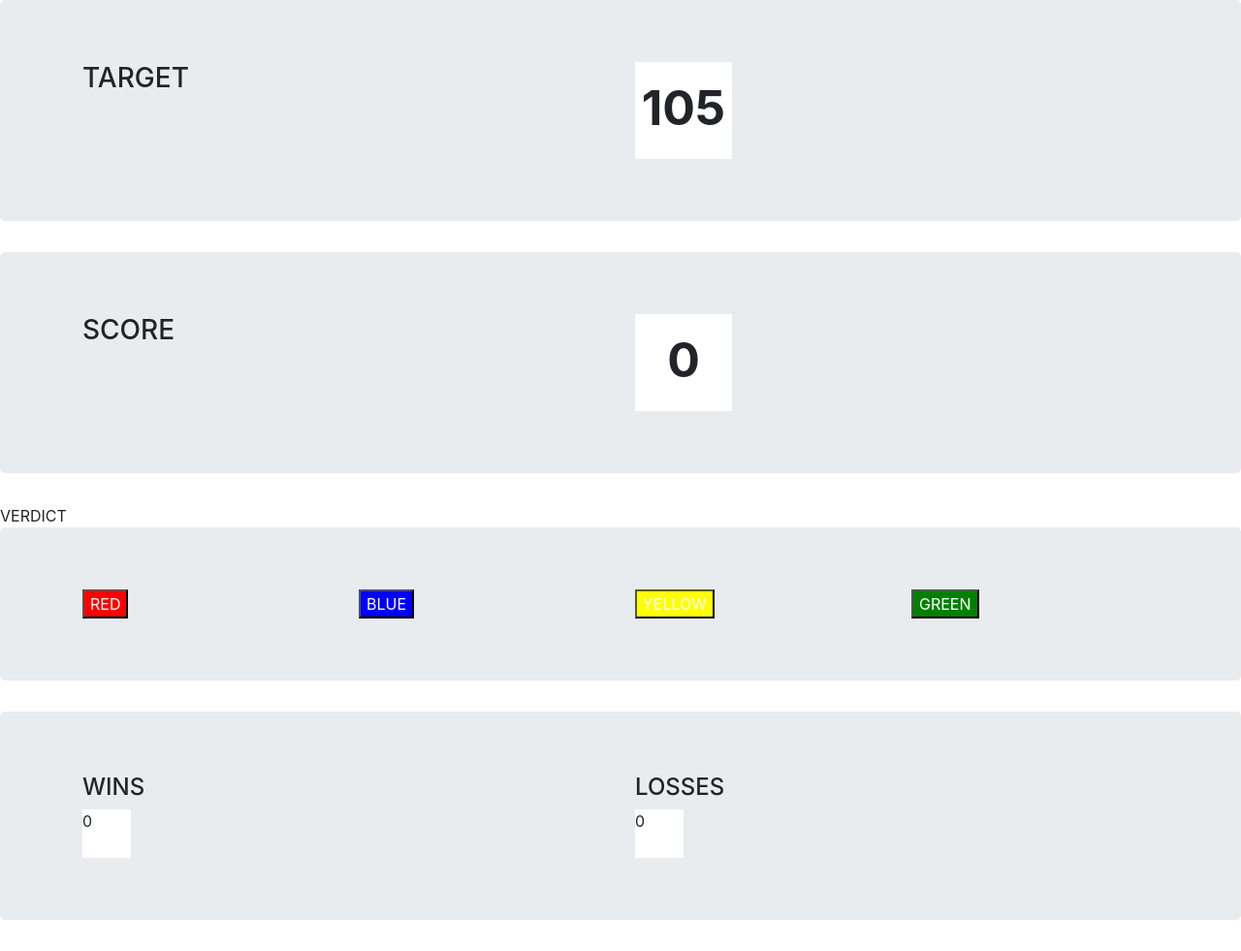
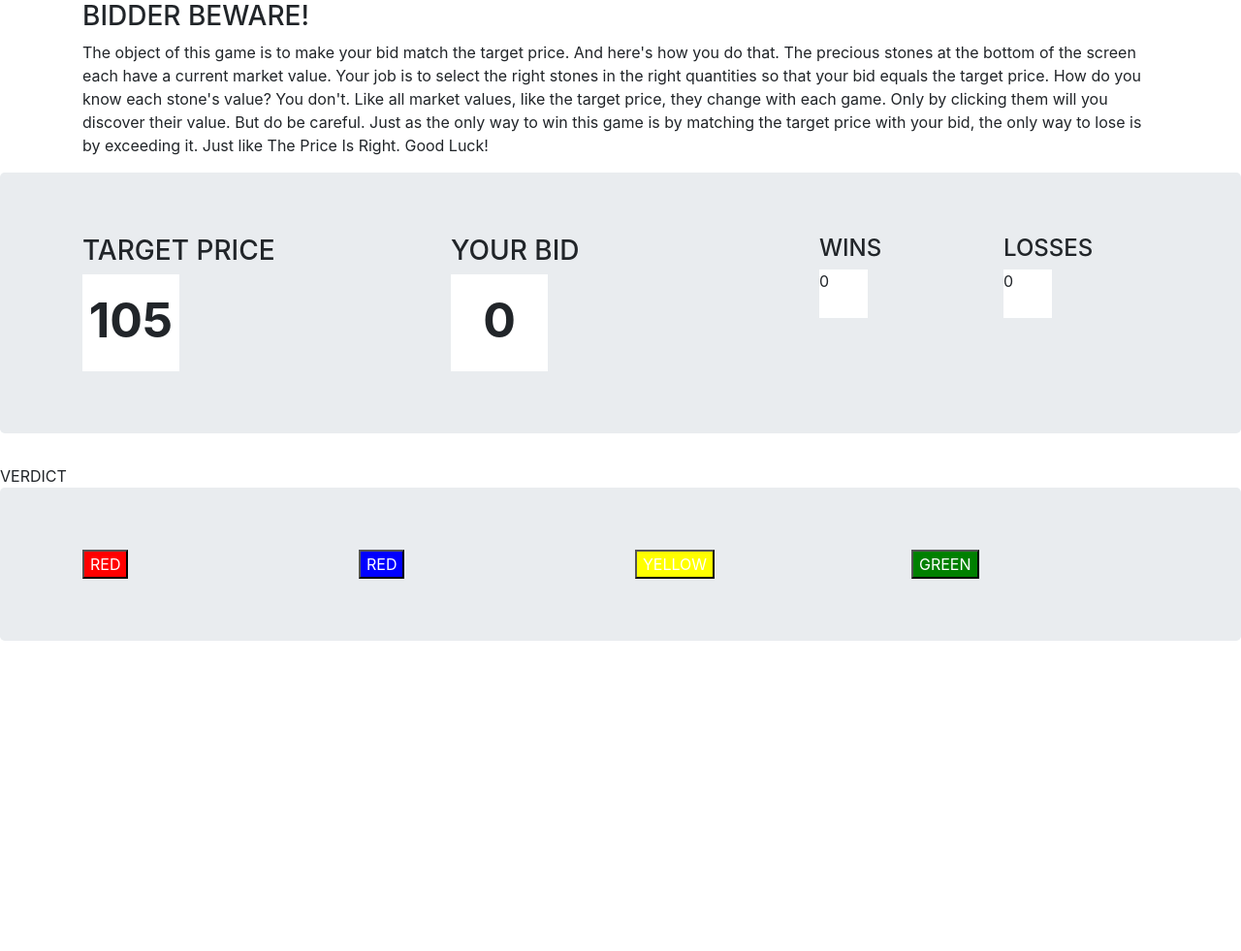
Before and after one commit to cjal920/unit-4-game, a plain HTML site: page index.html in a window 1280 px wide. Shown: the whole page at 97% size. After the commit the page ends 800 px from the top, so only its background shows below. Drawn offline with nearby package versions, Linux system fonts and the light colour scheme.

Commit message:
updating code

```diff
--- a/assets/javascript/game.js
+++ b/assets/javascript/game.js
@@ -13,8 +13,6 @@ $(document).ready(function(){
   var score = 0;
   var wins = 0;
   var losses = 0;
-
-
 
 // pick a random number between 19 and 120.
 
--- a/index.html
+++ b/index.html
@@ -14,19 +14,25 @@
 
 
 
-  <div class="jumbotron">
         <div class="container">
             <div class="row">
 
-      <div class="col-md-6">
-          <h3>TARGET</h3>
+        <div class="col-md-12">
+            <h3>BIDDER BEWARE!</h3>
+            <p>The object of this game is to make your bid match the target price. And here's
+                how you do that. The precious stones at the bottom of the screen each have a
+                current market value. Your job is to select the right stones in the right
+                quantities so that your bid equals the target price. How do you know each
+                stone's value? You don't. Like all market values, like the target price, they
+                change with each game. Only by clicking them will you discover their value. But
+                do be careful. Just as the only way to win this game is by matching the target
+                price with your bid, the only way to lose is by exceeding it. Just like
+                The Price Is Right. Good Luck!
+            </p>
         </div>
 
-      <div class="col-md-6">
-          <div id="target"></div>
-      </div>
 
-      </div>
+
         </div>
       </div>
 
@@ -36,17 +42,32 @@
       <div class="container">
           <div class="row">
 
-      <div class="col-md-6">
-          <h3>SCORE</h3>
+      <div class="col-md-4">
+          <h3>TARGET PRICE</h3>
+          <div id="target"></div>
       </div>
 
-      <div class="col-md-6">
+      <div class="col-md-4">
+           <h3>YOUR BID</h3>
            <div id="score"></div>
+      </div>
+
+      <div class="col-md-2">
+            <h4>WINS</h4>
+            <div id="wins"></div>
+        </div>
+
+        <div class="col-md-2">
+            <h4>LOSSES</h4>
+            <div id="losses"></div>
         </div>
 
       </div>
     </div>
   </div>
+
+
+
 
 <div id="verdict">VERDICT</div>
 
@@ -60,7 +81,7 @@
             </div>
 
             <div class="col-md-3">
-                <button id="blue">BLUE</button>
+                <button id="blue">RED</button>
             </div>
 
             <div class="col-md-3">
@@ -76,31 +97,7 @@
       </div>
 
 
-      <div class="jumbotron">
-          <div class="container">
-              <div class="row">
-
-          <div class="col-md-6">
-              <h4>WINS</h4>
-              <div id="wins"></div>
-          </div>
-
-          <div class="col-md-6">
-              <h4>LOSSES</h4>
-              <div id="losses"></div>
-          </div>
-
-          </div>
-        </div>
-      </div>
-
-
-
-
       <script src="assets/javascript/game.js"></script>
-
-
-
 
 
 
```
Also changed, not shown: 1 other file. Lines whose indentation alone changed are shown as unchanged.
